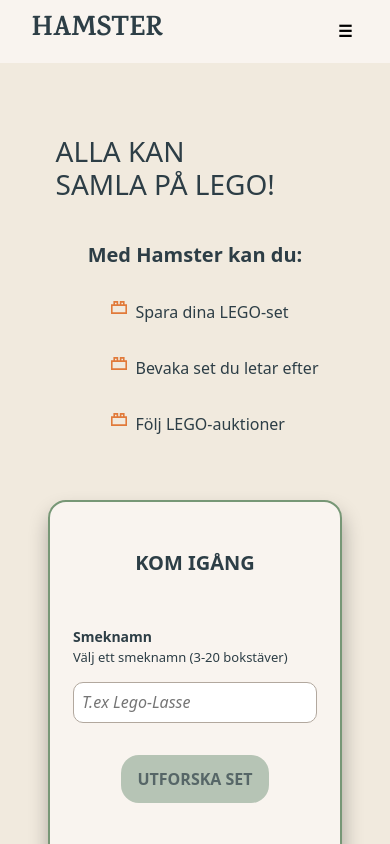
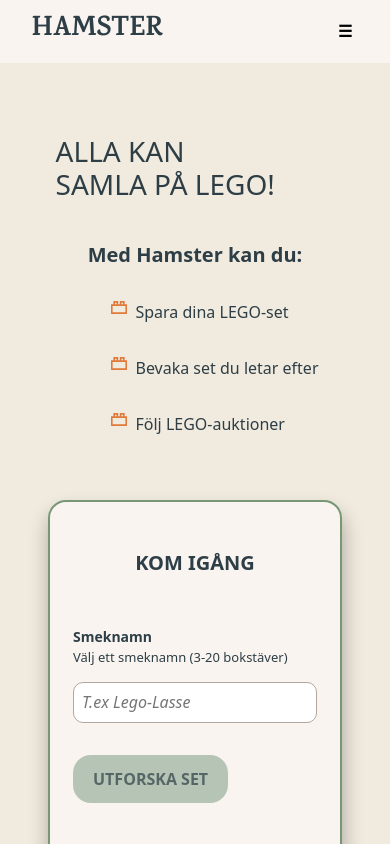
Before and after one commit to MalinRosenquist/hamster, a Next.js app: page /login in a window 390 px wide. Shown: the top 844 px of the page. Built offline with nearby package versions, Linux system fonts and the light colour scheme; a web font is replaced by a local one.

Commit message:
style(button): improve responsivity and styling to button component

```diff
--- a/src/components/Buttons/Button.module.scss
+++ b/src/components/Buttons/Button.module.scss
@@ -4,14 +4,15 @@
 
 .button {
   min-height: 44px;
-  box-shadow: 1px 10px 20px rgb(0 0 0 / 30%);
+  width: fit-content;
+  box-shadow: v.$shadow;
   border-radius: 18px;
-  padding: 1rem;
+  padding: 1rem 1.25rem;
   line-height: 1;
   border: 0;
   cursor: pointer;
 
-  display: flex;
+  display: inline-flex;
   align-items: center;
   justify-content: center;
   gap: 0.5rem;
@@ -20,7 +21,6 @@
     cursor: not-allowed;
     box-shadow: none;
     color: v.$clr-font-disabled;
-    background-color: v.$clr-primary-disabled;
   }
 }
 
@@ -30,18 +30,27 @@
   &:not(:disabled):hover {
     background-color: v.$clr-primary-hover;
   }
+
+  &:disabled {
+    background-color: v.$clr-primary-disabled;
+  }
 }
 
 .secondary {
   background-color: v.$clr-secondary;
 
-  &:hover {
+  &:not(:disabled):hover {
     background-color: v.$clr-secondary-hover;
+  }
+
+  &:disabled {
+    background-color: v.$clr-secondary-disabled;
   }
 }
 
 .danger {
   background-color: v.$clr-danger;
+  color: v.$clr-font-light;
 
   &:hover {
     background-color: v.$clr-danger-hover;
```
